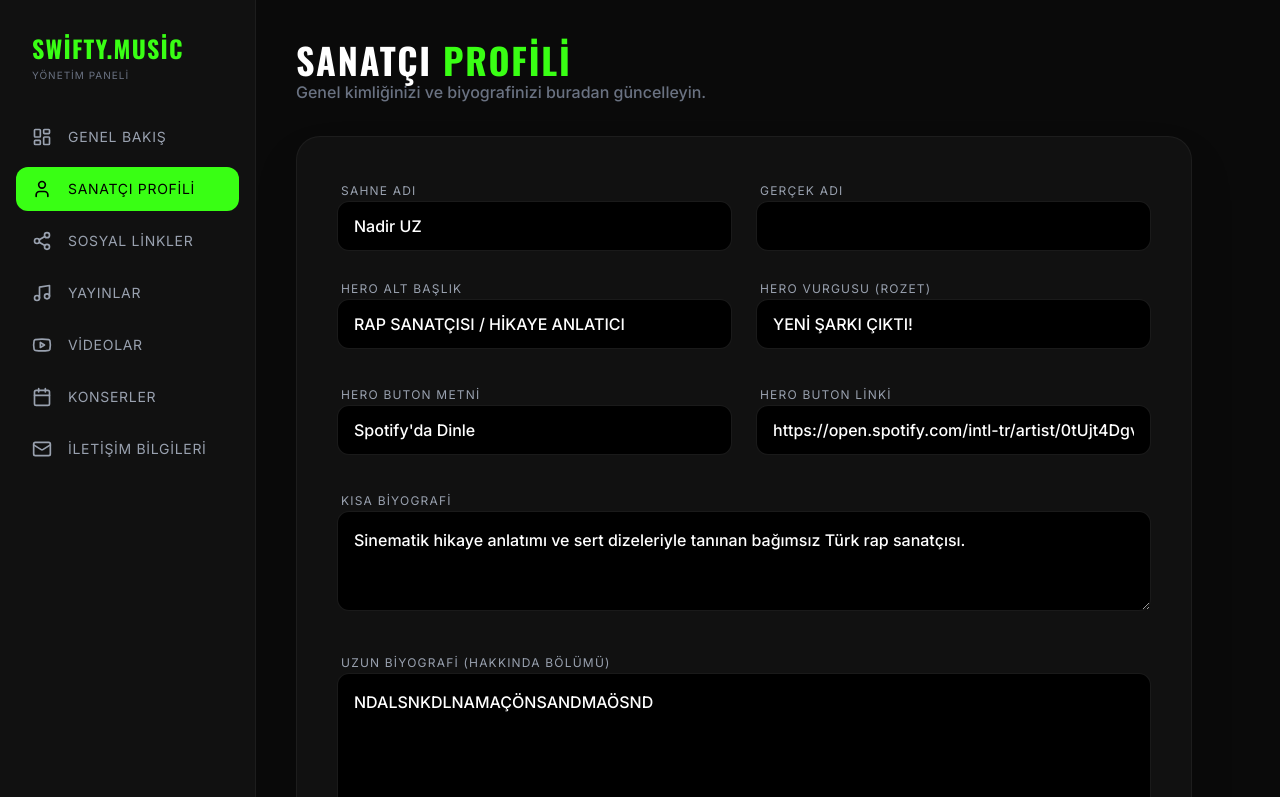
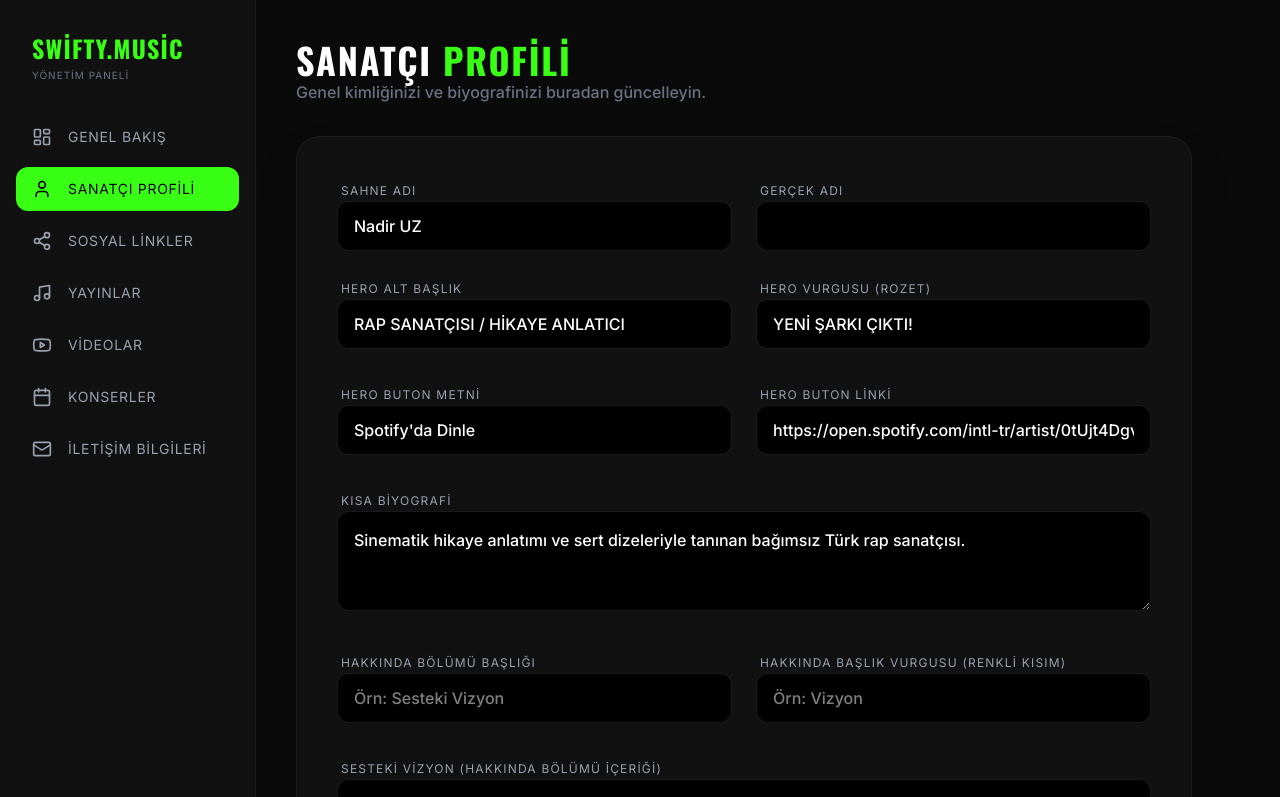
Before and after one commit to swiftyecommerce/nadiruz, a Next.js app: page /admin/dashboard/profile in a window 1280 px wide. Shown: the top 797 px of the page. Built offline with nearby package versions, Linux system fonts and the light colour scheme.

Commit message:
feat: make about section title and highlight editable

```diff
--- a/database.json
+++ b/database.json
@@ -26,10 +26,11 @@
     },
     {
       "id": "mvwcq7j",
-      "platform": "Tiktok",
+      "platform": "TikTok",
       "url": "https://www.tiktok.com/@uz.nadir",
       "isPrimary": false,
-      "order": 1
+      "order": 1,
+      "iconType": "TikTok"
     }
   ],
   "Release": [
--- a/src/app/admin/dashboard/profile/ProfileForm.tsx
+++ b/src/app/admin/dashboard/profile/ProfileForm.tsx
@@ -19,6 +19,8 @@ interface ProfileFormProps {
         profileImageUrl: string | null;
         heroButtonText?: string | null;
         heroButtonUrl?: string | null;
+        aboutTitle?: string | null;
+        aboutHighlight?: string | null;
     };
 }
 
@@ -125,8 +127,31 @@ export function ProfileForm({ initialData }: ProfileFormProps) {
                 />
             </div>
 
+            <div className="grid md:grid-cols-2 gap-6">
+                <div className="space-y-2">
+                    <label className="text-xs font-oswald uppercase text-gray-400 tracking-widest ml-1">Hakkında Bölümü Başlığı</label>
+                    <input
+                        type="text"
+                        value={formData.aboutTitle || ""}
+                        onChange={(e) => setFormData({ ...formData, aboutTitle: e.target.value })}
+                        placeholder="Örn: Sesteki Vizyon"
+                        className="w-full bg-black border border-white/10 rounded-xl py-3 px-4 text-white focus:outline-none focus:border-[#39ff14]/50 transition-all font-medium"
+                    />
+                </div>
+                <div className="space-y-2">
+                    <label className="text-xs font-oswald uppercase text-gray-400 tracking-widest ml-1">Hakkında Başlık Vurgusu (Renkli Kısım)</label>
+                    <input
+                        type="text"
+                        value={formData.aboutHighlight || ""}
+                        onChange={(e) => setFormData({ ...formData, aboutHighlight: e.target.value })}
+                        placeholder="Örn: Vizyon"
+                        className="w-full bg-black border border-white/10 rounded-xl py-3 px-4 text-white focus:outline-none focus:border-[#39ff14]/50 transition-all font-medium"
+                    />
+                </div>
+            </div>
+
             <div className="space-y-2">
-                <label className="text-xs font-oswald uppercase text-gray-400 tracking-widest ml-1">Uzun Biyografi (Hakkında Bölümü)</label>
+                <label className="text-xs font-oswald uppercase text-gray-400 tracking-widest ml-1">Sesteki Vizyon (Hakkında Bölümü İçeriği)</label>
                 <textarea
                     value={formData.longBio}
                     onChange={(e) => setFormData({ ...formData, longBio: e.target.value })}
--- a/src/app/page.tsx
+++ b/src/app/page.tsx
@@ -43,6 +43,8 @@ async function getData() {
       profileImageUrl: "https://images.unsplash.com/photo-1571266028243-e4733b0f0bb1?auto=format&fit=crop&q=80&w=1000",
       heroButtonText: "Spotify'da Dinle",
       heroButtonUrl: "#",
+      aboutTitle: "Sesteki Vizyon",
+      aboutHighlight: "Vizyon",
     },
     socialLinks: socialLinks || [],
     featuredRelease: featuredRelease || null,
--- a/src/components/sections/About.tsx
+++ b/src/components/sections/About.tsx
@@ -5,6 +5,8 @@ interface AboutProps {
         genre?: string | null;
         activeSince?: string | null;
         profileImageUrl?: string | null;
+        aboutTitle?: string | null;
+        aboutHighlight?: string | null;
     };
 }
 
@@ -15,7 +17,14 @@ export function About({ profile }: AboutProps) {
                 <div className="grid lg:grid-cols-2 gap-16 items-center">
                     <div className="space-y-8 animate-in fade-in slide-in-from-left duration-1000">
                         <h2 className="text-5xl font-oswald font-bold leading-none">
-                            Sesteki <span className="text-[#39ff14]">Vizyon</span>
+                            {profile.aboutTitle ? (
+                                <>
+                                    {profile.aboutTitle.replace(profile.aboutHighlight || "", "")}
+                                    <span className="text-[#39ff14]">{profile.aboutHighlight}</span>
+                                </>
+                            ) : (
+                                <>Sesteki <span className="text-[#39ff14]">Vizyon</span></>
+                            )}
                         </h2>
 
                         <div className="space-y-6 text-xl text-gray-400 leading-relaxed font-light">
```
Also changed, not shown: 1 other file (tests, documents, lock files or other folders).
